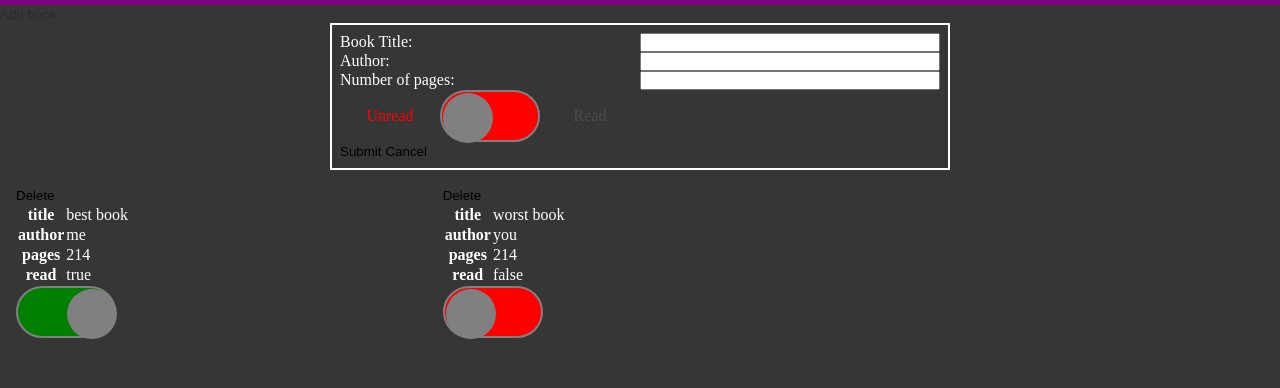
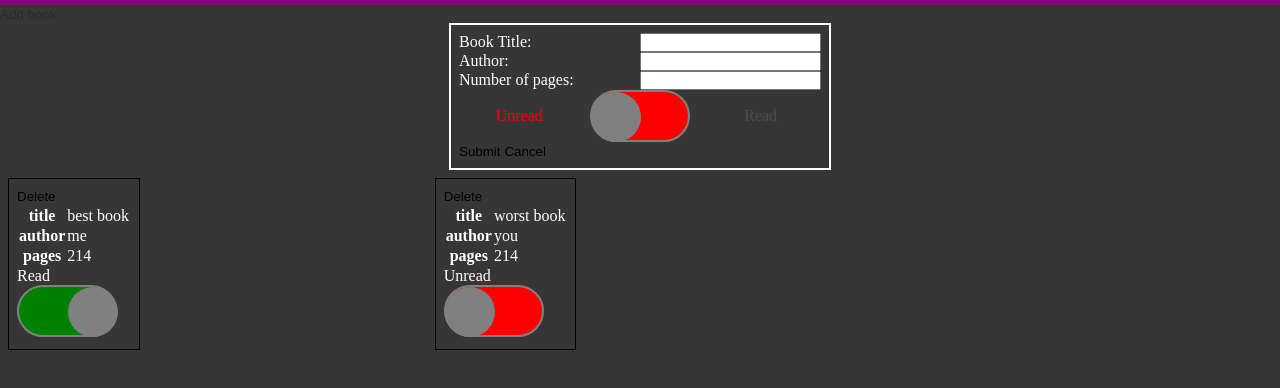
Before and after one commit to snaeem3/library, a website: page index.html in a window 1280 px wide. Shown: the part 48-436 px from the top of the page. Drawn offline with Linux system fonts and the light colour scheme.

Commit message:
Change table read/unread to single display

```diff
--- a/script.js
+++ b/script.js
@@ -60,18 +60,23 @@ function displayLibrary() {
   let index = 0;
   myLibrary.forEach((book) => {
     console.log(index);
+
+    // Create book elements
     const bookDiv = document.createElement('div');
     const bookTable = document.createElement('table');
     const readSwitch = document.createElement('input');
     const readLabel = document.createElement('label');
+    const readStatus = document.createElement('p');
     const deleteBtn = document.createElement('button');
 
+    // Set attributes for new book elements
     bookDiv.setAttribute('class', 'bookDiv');
     readSwitch.setAttribute('type', 'checkbox');
     readSwitch.setAttribute('class', 'checkbox');
     readSwitch.setAttribute('id', `switch${index}`);
     readLabel.setAttribute('for', `switch${index}`);
     readLabel.setAttribute('class', 'toggle');
+    readStatus.setAttribute('id', 'read-status');
     deleteBtn.innerText = 'Delete';
     deleteBtn.setAttribute('id', `delete${index}`);
     deleteBtn.setAttribute('class', 'delete');
@@ -98,9 +103,10 @@ function displayLibrary() {
       readSwitch.setAttribute('checked', 'checked');
     }
 
-    bookDiv.appendChild(deleteBtn);
-    bookDiv.appendChild(bookTable);
-    // const readLabelText = document.createElement('p');
+    // Remove book read row from table
+    bookTable.removeChild(bookTable.lastChild);
+
+    readStatus.textContent = book.read ? 'Read' : 'Unread';
 
     readSwitch.addEventListener('change', (event) => {
       if (event.currentTarget.checked) {
@@ -111,14 +117,15 @@ function displayLibrary() {
       const libraryIndex = parseInt(event.currentTarget.id.substring(6)); // the id is 'switch[index]' so ignore first 6 characters
       updateReadValue(libraryIndex);
     });
-    // readLabelText.innerText = 'UNREAD    READ';
 
     deleteBtn.addEventListener('click', (event) => {
       const libraryIndex = parseInt(event.currentTarget.id.substring(6)); // the id is 'delete[index]' so ignore first 6 characters
       deleteBook(libraryIndex);
     });
 
-    // readLabel.appendChild(readLabelText);
+    bookDiv.appendChild(deleteBtn);
+    bookDiv.appendChild(bookTable);
+    bookDiv.appendChild(readStatus);
     bookDiv.appendChild(readSwitch);
     bookDiv.appendChild(readLabel);
     contentDiv.appendChild(bookDiv);
--- a/styles.css
+++ b/styles.css
@@ -48,6 +48,7 @@ header {
 }
 
 #book-read-container {
+    grid-column: 1 / 3;
     display: grid;
     grid-template-columns: 1fr 1fr 1fr;
     justify-items: center;
@@ -87,6 +88,8 @@ input[type=checkbox]:checked ~ #read{
 .bookDiv {
     padding: var(--section-padding);
     margin: var(--section-margin);
+    border: solid 1px black;
+    width: fit-content;
 }
 
 /* toggle in label designing */
@@ -108,8 +111,8 @@ input[type=checkbox]:checked ~ #read{
     height: 50px;
     border-radius: 50%;
     background-color: gray;
-    top: 1px;
-    left: 1px;
+    /* top: 1px; */
+    left: -1px;
     transition:  all 0.5s;
 }
 
```
